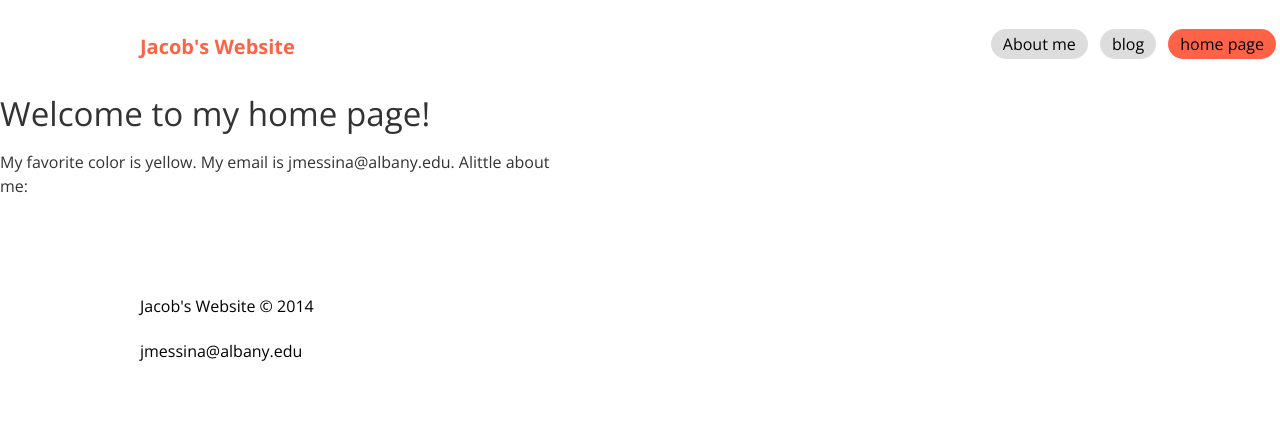
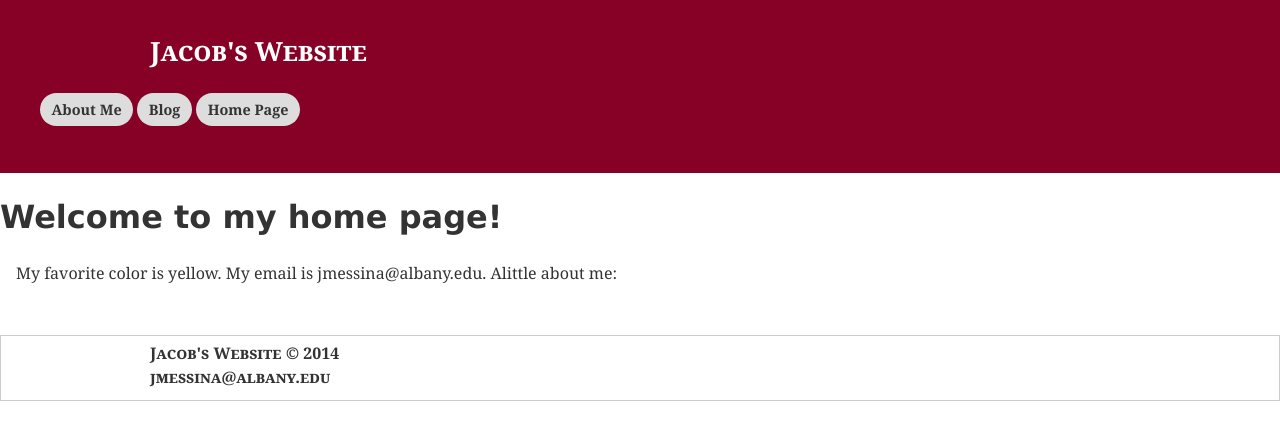
Before and after one commit to jmessina1121/jmessina1121.github.io, a Jekyll site: the page built from index.html, in a window 1280 px wide. Shown: the top 440 px of the page. Built offline with Jekyll 4.4.1, drawn with Linux system fonts in a browser that asks for light colours; nearby versions of some CDN libraries; library files that are not in the unit come from our copies.

Commit message:
changed alot

```diff
--- a/css/main.css
+++ b/css/main.css
@@ -1,130 +1,373 @@
-* {
-	box-sizing: border-box; /* check prefixes, this will make the border be included in the width of an element */
+*{
+	box-sizing: border-box; /* Check Prefix*/
+}
+
+/**Typography**/
+
+body {
+	font-size: 16px;
+	line-height: 1.45;
+	font-family: 'Georgia', sans-serif;
+	color: #333;
+	text-rendering: optimizeLegibility;
+}
+p {
+	margin-bottom: 1.3em;
+	max-width: 40em;
+	text-rendering: optimizeLegibility;
+ }
+.main-content p{
+    text-align: left;
+	text-indent: 1em;
 }
 
 
-body {
-  font-family: 'Open Sans', serif;
-  font-weight: 400;
-  line-height: 1.5;
-  color: #333;
-  font-size: 16px;
-}
-
-p {
-	margin-bottom: 1.3em;
+h1{
+	font-family: "Verdana", sans-serif;
 	max-width: 35em;
 }
 
-h1, h2, h3, h4 {
-  margin: 1.414em 0 0.5em;
-  font-weight: inherit;
-  line-height: 1.2;
+h2{
+	font-family: "Verdana", sans-serif;
+	max-width: 35em;
 }
 
-h1 {
-  margin-top: 0;
-  font-size: 2.074em;
+h3{
+	font-family: "Verdana", sans-serif;
+	max-width: 35em;
 }
 
-h2 {font-size: 1.728em;}
-
-h3 {font-size: 1.44em;}
-
-h4 {font-size: 1.2em;}
-
-small, .font_small {font-size: 0.833em;}
-
-a {
-	color: red;
+.site-footer {
+	line-height: 3px;
+	font-weight: bold;
+	font-variant: small-caps;
+	margin-top: 50px;
+	border: 1px solid #CCC;
 }
-a:hover {
+.nav-link{
 		text-decoration: none;
-	color: orange;
+		padding: 0.5em 0.8em;
+		border-radius: 1.25em;
+		background-color: #ddd;
+		color: #333;
+		font-size: 0.9em;
+}
+.nav-link:hover{
+	background-color: grey;
 }
 
-/* Layout */
-.container {
-	max-width: 1000px; /* max-width will scale to the browser, while just `width` will always be the value */
-	margin-left: auto; /* or margin: 0 auto; -- both will center a block element on a page or in a container */
-	margin-right: auto;
-}
-.site-header {
-	padding: 2em 0;
-}
-.hero-img {
-	max-width: 100%; /* max-width will scale to the browser or container */
-}
 .site-title {
-	float: left;
+	text-align: right;
+	font-size: 1.45em;
 	font-weight: bold;
-	font-size: 1.25em;
-	color: tomato;
+	font-variant: small-caps;
 	text-decoration: none;
-}
-.site-title:hover {
-	background: tomato;
-	color: white;
+	color: #fff;
 }
 
-.navbar {
+
+.site-title-container{
+	float: left;
+	padding-top: 10px;
+	padding-left: 10px;
+}
+
+.title-breaker{
+	display: block;
+}
+
+@media(min-width: 510px){
+	.title-breaker{
+		display: none;
+	}
+
+	.site-title{
+		font-size: 1.65em;
+	}
+}
+
+@media(max-width: 375px){
+	.site-title{
+		font-size: 1.25em;
+	}
+}
+
+.left-header{
+	float: left;
+}
+
+
+
+.left-header img{
+	float: left;
+}
+
+@media(max-width: 650px){
+	.left-header{
+		float: none;
+		width: 451px;
+		margin: 0 auto;
+	}
+
+	.nav-bar{
+		text-align: center;
+		font-size: 0.9em;
+	}
+
+	.site-header{
+		padding-top: 1em;
+	}
+}
+
+.title-sub{
+	color: #fff;
+	display: none;
+}
+.contact-img{
+	max-width: 100%;
+}
+.team-img{
+	max-width: 100%;
+}
+
+@media(min-width: 510px){
+	.title-sub{
+		display: block;
+	}
+}
+
+.site-title:hover{
+	color: grey;
+}
+
+
+/**Layout**/
+.container{
+	max-width: 1000px;
+	margin: 0 auto;
+	padding: 0 10px;
+}
+
+.hero-img{
+	max-width: 100%;
+	padding-top: 1em;
+	padding-left: 1em;
+}
+
+.nav-bar{
+	padding: 15px 0;
+}
+
+@media(min-width: 651px){
+	.nav-bar{
 		float: right;
 	}
 
-.site-footer {
-	margin-top: 3em;
-	background: white;
-	color: black;
-	padding: 2em 0;
+	.site-header{
+		padding-bottom: 2em;
+		padding-top: 2em;
+	}
 }
 
-/* Navigation */
-.header-nav {
+.site-header{
+	background-color: #870126;
+}
+
+/**Navigation**/
+.header-nav{
+	font-weight: bold;
+	text-transform: capitalize;
 	list-style: none;
-	margin: 0;
+	padding-right: 2.3em;
+}
+
+@media(max-width: 450px){
+	.header-nav{
 		padding: 0;
 	}
+}
+
+@media(max-width: 375px){
+	.nav-link{
+		font-size: 0.8em;
+		padding: 0.5em;
+	}
+}
+
 .header-nav li {
 	display: inline-block;
 }
-.nav-link {
-	background: #ddd;
-	padding: 0.25em 0.75em;
-	text-decoration: none;
-	color: black;
-	margin: 0 0.25em;
-	border-radius: 1em;
+
+.img-team{
+	float: left;
 }
-.nav-link:hover {
-	background: lightblue;
-}
-.nav-link.active{
-	background: tomato;
-}
-/* Columns */
+/**Columns**/
 
-.content-columns {
+.col{
+	float: left;
+	width: 50.00%;
+	padding: 1em;
 	text-align: center;
 }
 
-.col {
-	float: left;
-	width: 33.33%;
-	/*border: 1px solid #ddd;*/
+@media(max-width: 510px){
+	.col{
+		width: 100%;
 	}
 
+	.col p{
+		text-align: justify;
+	}
+}
 
-/* Utilities */
+.col img{
+    margin-right: 10px;
+}
 
+.col-main{
+	float: left;
+}
+
+.col-sidebar{
+	width: 30%;
+	float: right;
+	border: 1px dashed;
+}
+
+.sidebar-title{
+	text-align: center;
+}
+
+@media(max-width: 870px){
+	.col-sidebar{
+		width: 100%;
+	}
+
+	.col-main{
+		width: 100%;
+	}
+}
+
+/**Panels**/
+.panels {
+  margin-top: 1em;
+  margin-bottom: 1em;
+}
+.panel {
+  margin-bottom: 1em;
+  background: white;
+}
+
+.panel-title {
+  font-weight: bold;
+  background: #870126;
+  color: white;
+  padding: 0.5em 1em;
+  cursor: pointer;
+  margin-bottom: 0.25em;
+  border-radius: 0.5em;
+}
+
+.panel-title:hover {
+  background: #333;
+}
+
+.panel-content {
+  padding: 1em;
+  display: none;
+}
+
+p.welcome-text, .welcome-title{
+	max-width: 100%;
+	text-align: center;
+	text-indent: 0;
+}
+
+.col-30{
+	width: 32%;
+	float: left;
+	text-align: center;
+	padding: 5px;
+}
+
+.section-title, p.section-description{
+	text-indent: 0;
+	text-align: center;
+}
+
+.section-img{
+	max-width: 220px;
+}
+
+.index-columns{
+	margin-bottom: 30px;
+}
+
+@media(max-width:810px){
+	.col-30{
+		width: 100%;
+	}
+
+	.section-image{
+		float: left;
+		width: 30%;
+	}
+
+	.section-text{
+		width: 70%;
+		float: right;
+		padding-left: 5px;
+	}
+
+	.section-title, p.section-description, .section-text{
+		text-align: left;
+	}
+}
+
+@media(max-width:770px){
+	.section-img{
+		max-width: 180px;
+	}
+}
+
+@media(max-width: 645px){
+	.section-image{
+		width: 100%;
+	}
+
+	.section-title, p.section-description, .section-text{
+		text-align: center;
+	}
+
+	.section-text{
+		width: 100%;
+		padding-left: 0;
+	}
+}
+
+/**Utilities**/
+
+/**
+* For modern browsers
+* 1. The space content is one way to avoid an Opera bug when the
+* contenteditable attribute is included anywhere else in the document.
+* Otherwise it causes space to appear at the top and bottom of elements
+* that are clearfixed.
+* 2. The use of `table` rather than `block` is only necessary if using
+* `:before` to contain the top-margins of child elements.
+*/
 .cf:before,
 .cf:after {
-    content: " ";
-    display: table;
+	content: " "; /* 1 */
+	display: table; /* 2 */
 }
-
 .cf:after {
 	clear: both;
 }
+/**
+* For IE 6/7 only
+* Include this rule to trigger hasLayout and contain floats.
+*/
 .cf {
 	*zoom: 1;
 }
```
Lines whose indentation alone changed are shown as unchanged.
